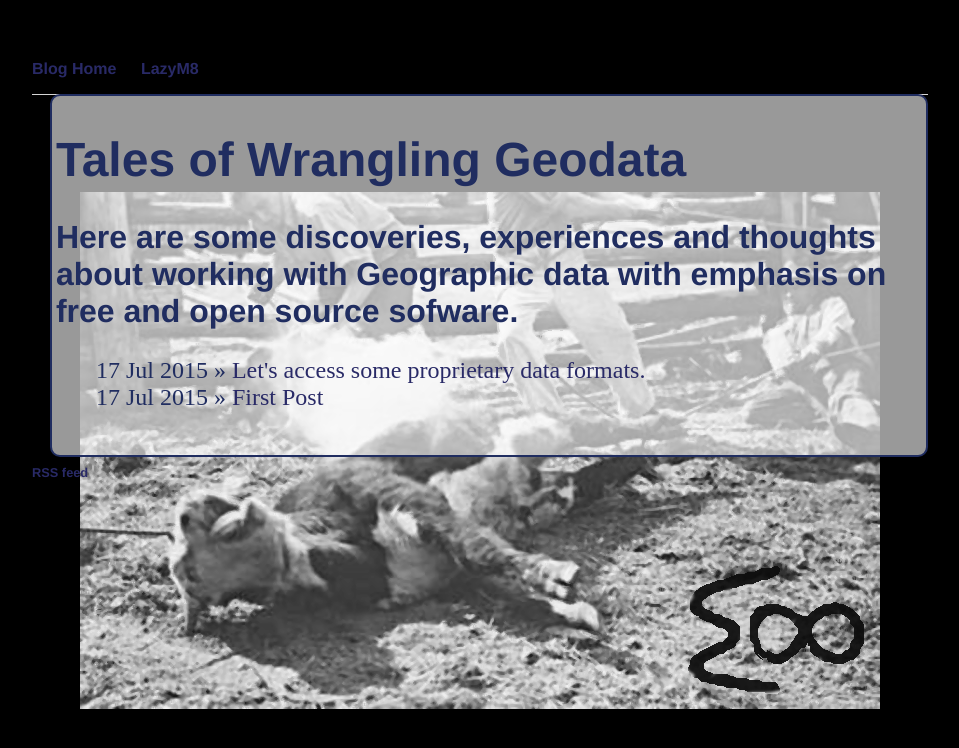
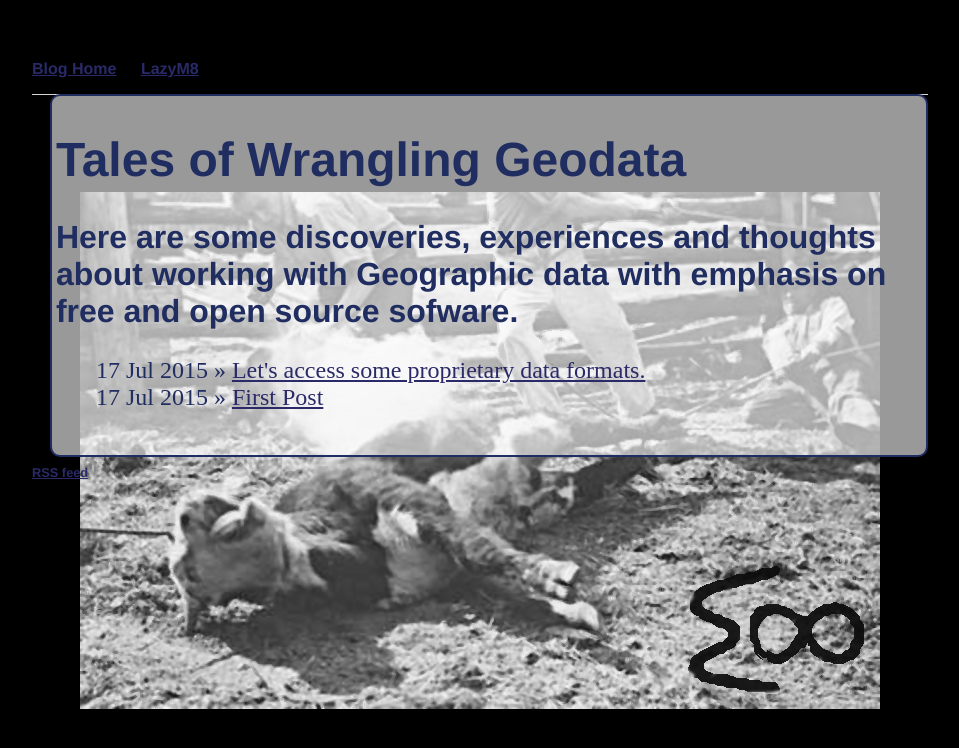
Before and after one commit to geodatawrangler/geodatawrangler.github.io, a Jekyll site: the page built from index.html, in a window 1280 px wide. Shown: the top 748 px of the page, without its empty margins (160-1119 px from the left). Built offline with Jekyll 4.4.1, drawn with Linux system fonts in a browser that asks for light colours.

Commit message:
Update main.css

```diff
--- a/css/main.css
+++ b/css/main.css
@@ -27,16 +27,12 @@ nav ul li, footer ul li {
     display: inline;
     margin-right: 20px;
 }
-a {
-    text-decoration: none;
+a:link {
     color: #292A67;
 }
 a:visted
 {
     color: #E0CAEC;
-}
-a:hover {
-    text-decoration: underline;
 }
 h1 {
     font-size: 3em;
```
